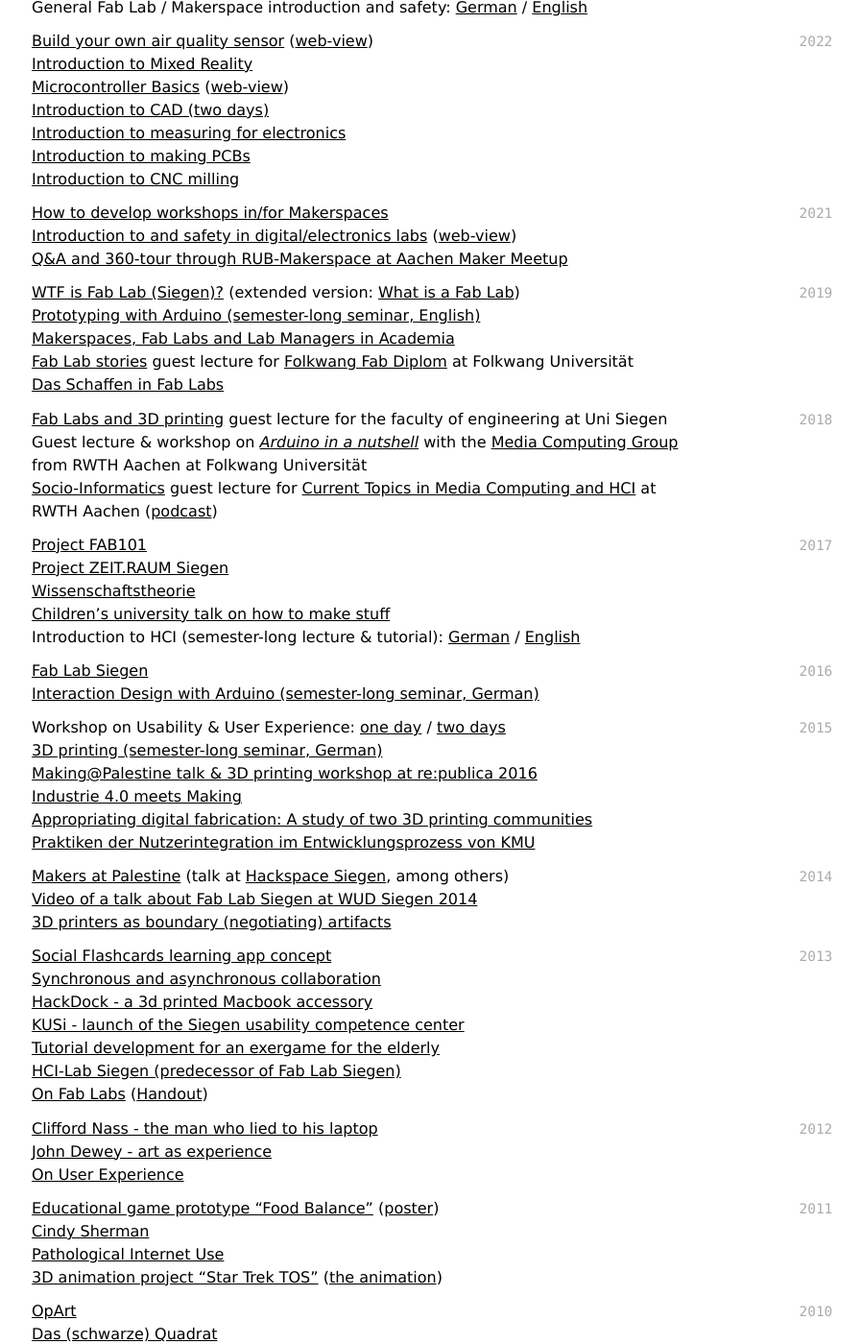
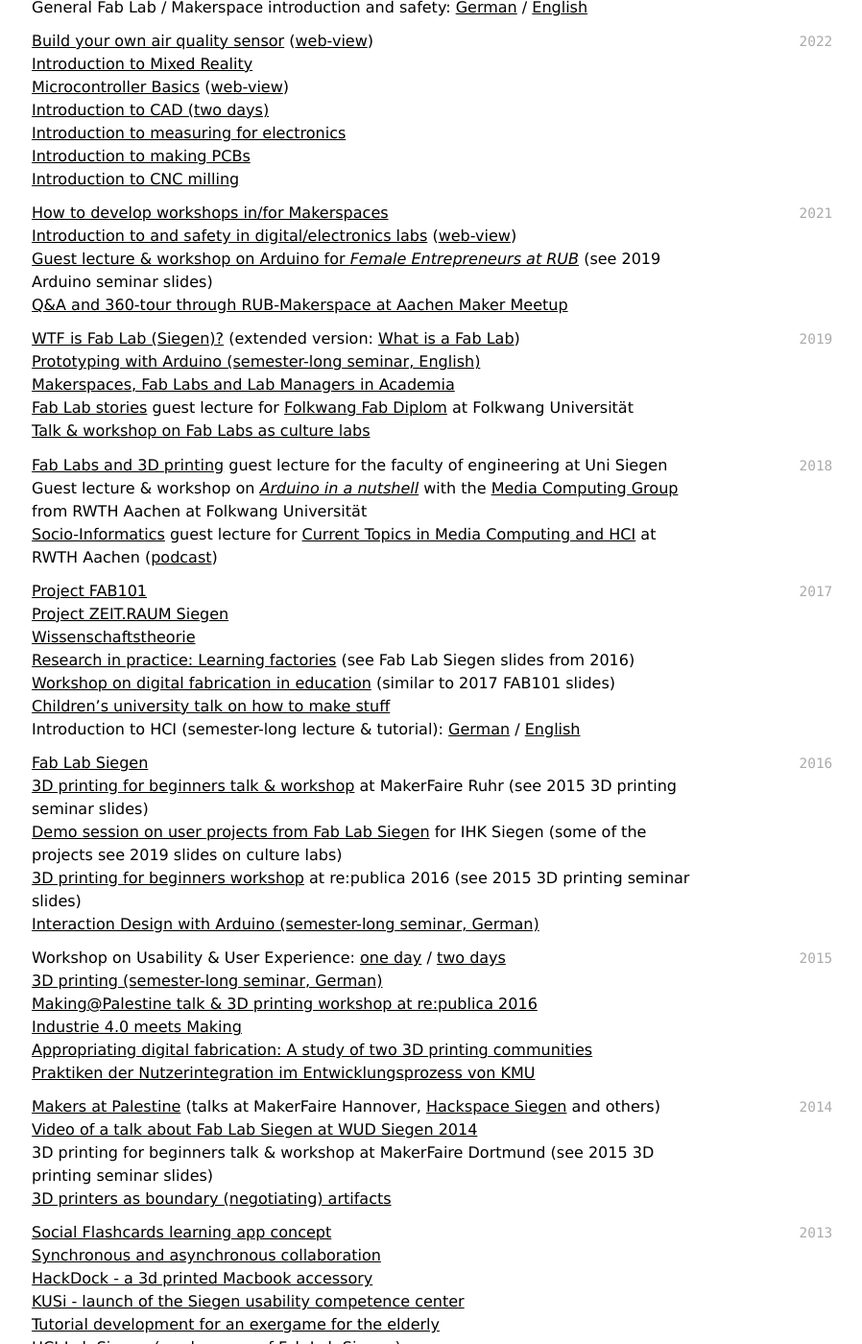
Before and after one commit to oliverstickel/oliverstickel.github.io, a Jekyll site: the page built from index.md, in a window 1280 px wide and 1400 px high, scrolled down 8310 px. Shown: the whole window at 96% size, without its empty margins (299-1197 px from the left). Built offline with Jekyll 4.4.1, drawn with Linux system fonts in a browser that asks for light colours; nearby versions of some CDN libraries; a style sheet for code colours, icons or effects is not loaded; some of the changed text lies outside the part shown.

Commit message:
Update index.md

```diff
--- a/index.md
+++ b/index.md
@@ -292,6 +292,7 @@ General Fab Lab / Makerspace introduction and safety: [German](files/slides/2023
 `2021`
 [How to develop workshops in/for Makerspaces](files/slides/2021-workshops-in-makerspaces.pdf)
 [Introduction to and safety in digital/electronics labs](files/slides/2021-unterweisung-digitallabor.pdf) ([web-view](https://makerspace.ruhr-uni-bochum.de/slides/unterweisung-digitallabor/))
+[Guest lecture & workshop on Arduino for *Female Entrepreneurs at RUB*](https://face.rub.de/projektseminarmakerspace/) (see 2019 Arduino seminar slides)
 [Q&A and 360-tour through RUB-Makerspace at Aachen Maker Meetup](https://hci.rwth-aachen.de/amm-210721)
 
 `2019`
@@ -299,7 +300,7 @@ General Fab Lab / Makerspace introduction and safety: [German](files/slides/2023
 [Prototyping with Arduino (semester-long seminar, English)](files/slides/2019-prototyping-with-arduino_en.pdf)
 [Makerspaces, Fab Labs and Lab Managers in Academia](files/slides/2019-fab101-fablearn.pdf)
 [Fab Lab stories](files/slides/2019-fablabs.pdf) guest lecture for [Folkwang Fab Diplom](https://id.folkwang-uni.de/projekte/folkwang-fabdiplom-2019/) at Folkwang Universität
-[Das Schaffen in Fab Labs](files/slides/2019_das-schaffen-in-fab-labs.pdf)
+[Talk & workshop on Fab Labs as culture labs](files/slides/2019_das-schaffen-in-fab-labs.pdf)
 
 `2018`
 [Fab Labs and 3D printing](files/slides/2018_additive-manufacturing-in-fablabs.pdf) guest lecture for the faculty of engineering at Uni Siegen
@@ -310,11 +311,16 @@ Guest lecture & workshop on [*Arduino in a nutshell*](https://hci.rwth-aachen.de
 [Project FAB101](files/slides/2017-fab101.pdf)
 [Project ZEIT.RAUM Siegen](files/slides/2017-zeitraum.pdf)
 [Wissenschaftstheorie](files/slides/2017-wissenschaftstheorie.pdf)
+[Research in practice: Learning factories](https://www.uni-siegen.de/smi/aktuelles/734625.html) (see Fab Lab Siegen slides from 2016)
+[Workshop on digital fabrication in education](https://mittelstandstagung.de/fileadmin/user_upload/Programmheft.pdf) (similar to 2017 FAB101 slides)
 [Children's university talk on how to make stuff](files/slides/2017-kinderuni-fablab.pdf)
 Introduction to HCI (semester-long lecture & tutorial): [German](files/slides/2017-introduction-to-hci_de.pdf) / [English](files/slides/2017-introduction-to-hci_en.pdf)
 
 `2016`
 [Fab Lab Siegen](files/slides/2016-fablabsiegen.pdf)
+[3D printing for beginners talk & workshop](https://www.makerfaire-ruhr.com/workshop-das-kleine-einmaleins-des-3d-drucks/) at MakerFaire Ruhr (see 2015 3D printing seminar slides)
+[Demo session on user projects from Fab Lab Siegen](https://events.ihk-siegen.de/attachments/1494575104_391300c2f07b3798557b.pdf) for IHK Siegen (some of the projects see 2019 slides on culture labs)
+[3D printing for beginners workshop](https://16.re-publica.com/16/session/3d-printing-beginners.html) at re:publica 2016 (see 2015 3D printing seminar slides)
 [Interaction Design with Arduino (semester-long seminar, German)](files/slides/2016-interaction-design-with-arduino.pdf)
 
 `2015`
@@ -326,8 +332,9 @@ Workshop on Usability & User Experience: [one day](files/slides/2015-uux-worksho
 [Praktiken der Nutzerintegration im Entwicklungsprozess von KMU](files/slides/2015_muc-praktiken.pdf)
 
 `2014`
-[Makers at Palestine](files/slides/2014-makers-at-palestine.pdf) (talk at [Hackspace Siegen](https://hasi.it/), among others)
+[Makers at Palestine](files/slides/2014-makers-at-palestine.pdf) (talks at MakerFaire Hannover, [Hackspace Siegen](https://hasi.it/) and others)
 [Video of a talk about Fab Lab Siegen at WUD Siegen 2014](https://www.youtube.com/watch?v=DJb3l-8QlJQ)
+3D printing for beginners talk & workshop at MakerFaire Dortmund (see 2015 3D printing seminar slides)
 [3D printers as boundary (negotiating) artifacts](files/slides/2014-3dprinters-boundary-objects.pdf)
 
 `2013`
@@ -380,6 +387,8 @@ Workshop on Usability & User Experience: [one day](files/slides/2015-uux-worksho
 
 [News article on working with refugees at Fab Lab Siegen](https://www.3d-grenzenlos.de/magazin/kurznachrichten/projekts-learnspaces-uni-siegen-fuer-fluechtlinge-27340123/)
 
+[News article on Fab Lab Siegen moving into the city center](https://siegerland18.rssing.com/chan-16077931/article8552-live.html)
+
 [Interview "Deutschlandfunk Kultur" on Makers](https://www.deutschlandfunkkultur.de/maker-faire-ruhr-in-dortmund-bastler-war-frueher-maker-ist-100.html)
 
 [Usability Method Finder](https://www.usability-siegen.de/)
```
